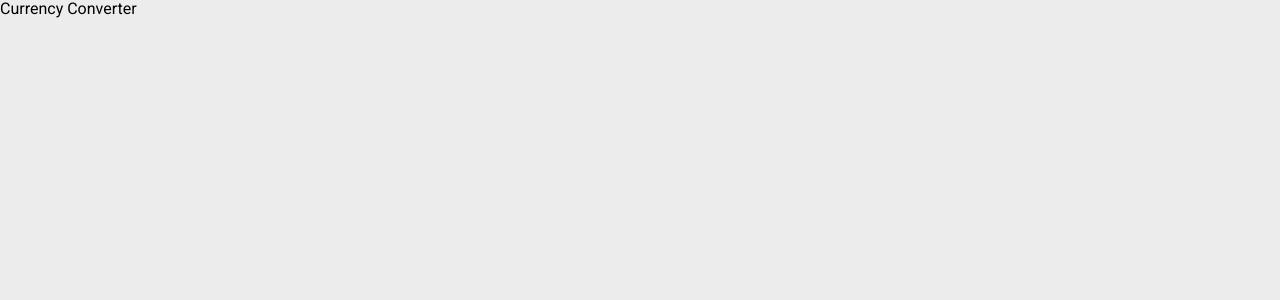
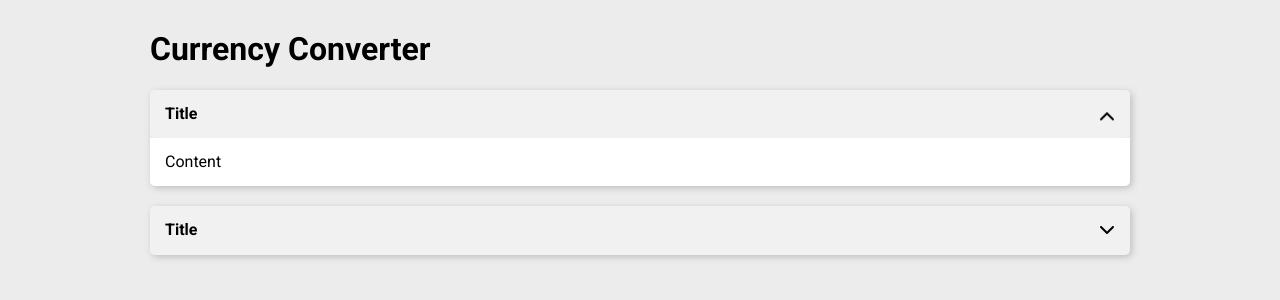
Before and after one commit to RadekJelen/tests-for-projects, a React (Create React App) app: page /#/currency-converter in a window 1280 px wide. Shown: the top 300 px of the page. Built offline with nearby package versions, Linux system fonts and the light colour scheme.

Commit message:
Create DropDown component

```diff
--- /dev/null
+++ b/src/components/dropDown/DropDown.js
@@ -0,0 +1,8 @@
+import './dropDown.css';
+
+export const DropDown = ({ open }) => (
+  <details className="section" open={open}>
+    <summary className="section__title">Title</summary>
+    <div className='section__content'>Content</div>
+  </details>
+);
--- /dev/null
+++ b/src/components/dropDown/dropDown.css
@@ -0,0 +1,39 @@
+.section {
+  margin: 20px 0;
+  box-shadow: 2px 2px 7px #BEBEBE;
+  border-radius: 5px;
+}
+
+.section__title {
+  position: relative;
+  padding: 15px;
+  background: #F1F1F1;
+  border-radius: 5px;
+  font-weight: 700;
+  list-style: none;
+  cursor: pointer;
+}
+
+.section[open] .section__title {
+  border-bottom-left-radius: none;
+  border-bottom-right-radius: none;
+}
+
+.section__title::after {
+  content: url('../../icons/arrow.svg');
+  position: absolute;
+  top: 15px;
+  right: 15px;
+  transition: all .2s linear;
+}
+
+.section[open] .section__title::after {
+  transform: rotateX(180deg);
+}
+
+.section__content {
+  padding: 15px;
+  background: #FFF;
+  border-bottom-left-radius: 5px;
+  border-bottom-right-radius: 5px;
+}
--- a/src/index.css
+++ b/src/index.css
@@ -11,3 +11,9 @@ body {
   background-color: #ECECEC;
   font-family: 'Roboto', sans-serif;
 }
+
+.container {
+  max-width: 1000px;
+  margin: 0 auto;
+  padding: 10px;
+}
--- a/src/views/currencyConverter/CurrencyConverter.js
+++ b/src/views/currencyConverter/CurrencyConverter.js
@@ -1,3 +1,9 @@
+import { DropDown } from "../../components/dropDown/DropDown";
+
 export const CurrencyConverter = () => (
-  <div>Currency Converter</div>
+  <div className="container">
+    <h1>Currency Converter</h1>
+    <DropDown open />
+    <DropDown />
+  </div>
 );
```
Also changed, not shown: src/icons/arrow.svg (added).
